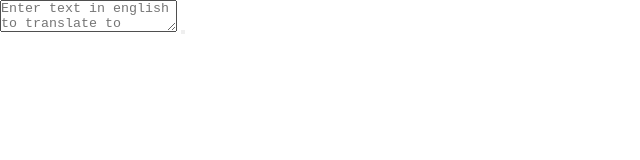
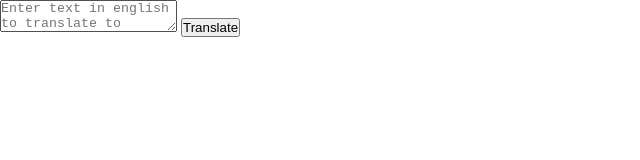
Before and after one commit to arp99/Braille-translator, a plain HTML site: page index.html in a window 1280 px wide. Shown: the whole page, without its empty margins (0-640 px from the left). Drawn offline with Linux system fonts and the light colour scheme.

Commit message:
Add text to button

```diff
--- a/index.html
+++ b/index.html
@@ -8,7 +8,7 @@
 </head>
 <body>
     <textarea id= "input-text" placeholder="Enter text in english to translate to Braille"></textarea>
-    <button id = "btn-translate"></button>
+    <button id = "btn-translate">Translate</button>
     <div id="output-text"></div>
     <script src="index.js"></script>
 </body>
```
